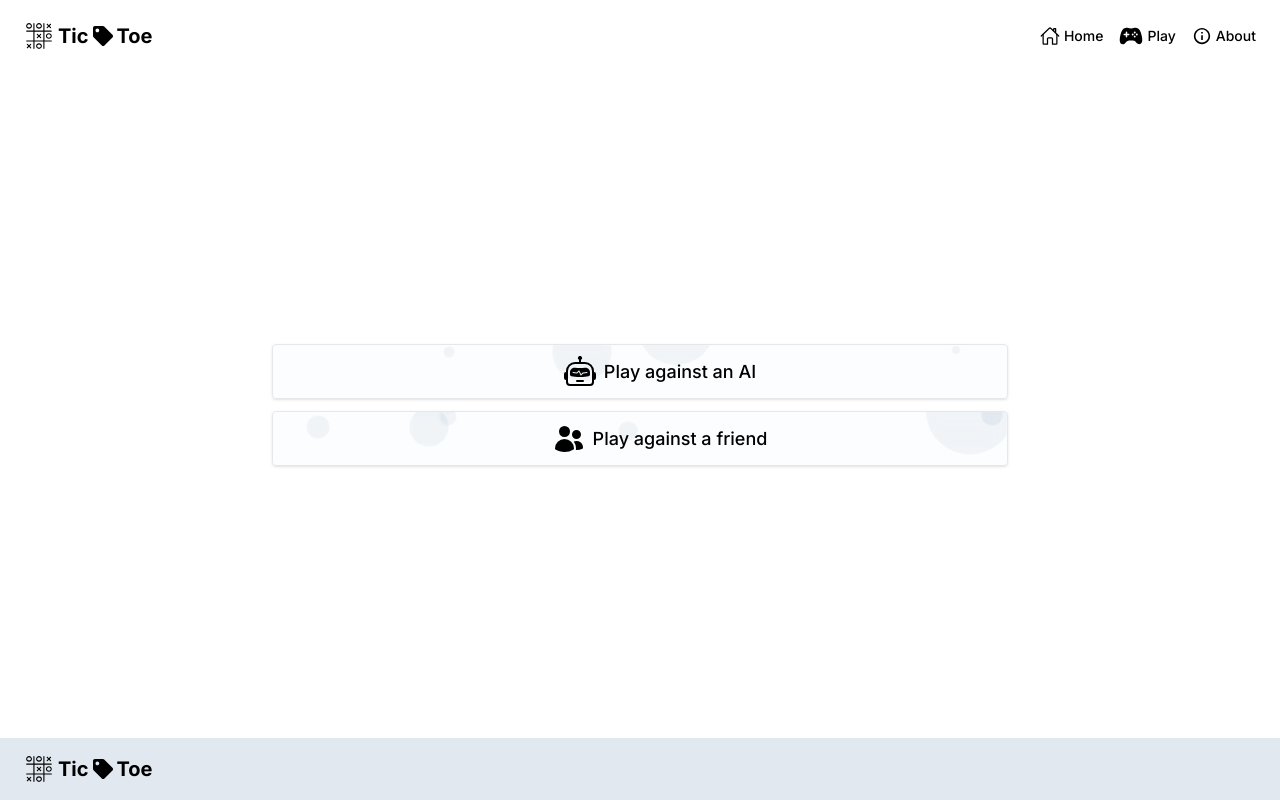
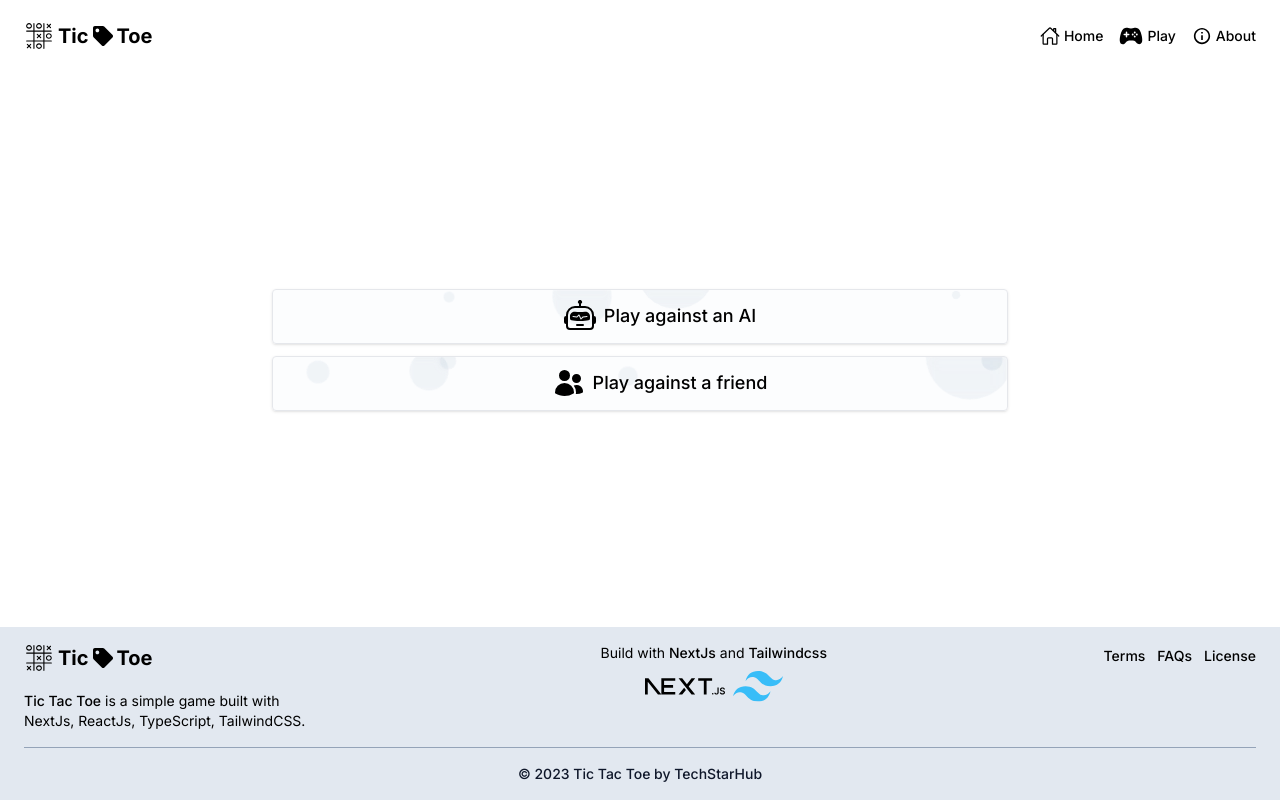
Before and after one commit to TechStarHub/tic-tac-toe, a Next.js app: page /play in a window 1280 px wide. Built offline with nearby package versions, Linux system fonts and the light colour scheme.

Commit message:
[update]: Footer new loacation and UI update
- Footer moved to components/Footer folder
- Footer app desripction added
- Necessary links added to footer (terms, faqs, Licence)

```diff
--- a/src/app/layout.tsx
+++ b/src/app/layout.tsx
@@ -3,7 +3,7 @@ import { Inter } from 'next/font/google';
 import './globals.css';
 
 import Header from '@/components/Header/Header';
-import Footer from '@/components/Footer';
+import Footer from '@/components/Footer/Footer';
 
 const inter = Inter({ subsets: ['latin'] });
 
--- a/src/components/Footer.tsx
+++ /dev/null
@@ -1,12 +0,0 @@
-import BrandLogo from './BrandLogo';
-import Link from 'next/link';
-
-export default function Footer() {
-  return (
-    <footer className="w-full px-6 py-4 bg-slate-200 flex justify-between items-center ">
-      <Link href="/">
-        <BrandLogo />
-      </Link>
-    </footer>
-  );
-}
--- /dev/null
+++ b/src/components/Footer/Footer.tsx
@@ -0,0 +1,62 @@
+import BrandLogo from '../BrandLogo';
+import Link from 'next/link';
+import Image from 'next/image';
+
+export default function Footer() {
+  return (
+    <footer className="w-full px-6 py-4 bg-slate-200 flex flex-col gap-4">
+      <div className="flex flex-col gap-4 sm:flex-row w-full justify-between ">
+        <div className="">
+          <div className="min-h-[40px] w-fit">
+            <Link href="/">
+              <BrandLogo />
+            </Link>
+          </div>
+          <p className="text-sm mt-2 sm:w-[300px]">
+            <span className="font-medium">Tic Tac Toe</span> is a simple game
+            built with NextJs, ReactJs, TypeScript, TailwindCSS.
+          </p>
+        </div>
+        <div className="flex flex-col items-center">
+          <p className=" text-sm mb-2">
+            Build with <span className="font-medium">NextJs</span> and{' '}
+            <span className="font-medium">Tailwindcss</span>
+          </p>
+          <div className="flex gap-2 justify-center ">
+            <Image src="/next.svg" width={80} height={80} alt="logo" />
+            <Image src="/tailwindcss.svg" width={50} height={50} alt="logo" />
+          </div>
+        </div>
+        <div className="">
+          <ul className="flex items-center justify-center gap-3">
+            <li className="">
+              <Link href="/terms">
+                <span className="font-medium text-sm">Terms</span>
+              </Link>
+            </li>
+            <li className="">
+              <Link href="/faqs">
+                <span className="font-medium text-sm">FAQs</span>
+              </Link>
+            </li>
+            <li className="">
+              <Link href="/license">
+                <span className="font-medium text-sm">License</span>
+              </Link>
+            </li>
+          </ul>
+        </div>
+      </div>
+      <hr className="border-t  border-slate-400" />
+      <div className="flex justify-center">
+        <span className="text-slate-900 font-medium text-sm">
+          &copy; {new Date().getFullYear()}{' '}
+          <span className="">Tic Tac Toe</span> by{' '}
+          <Link href="https://github.com/TechStarHub" target="_blank">
+            <span className="">TechStarHub</span>
+          </Link>
+        </span>
+      </div>
+    </footer>
+  );
+}
```
Also changed, not shown: public/tailwindcss.svg (added).
